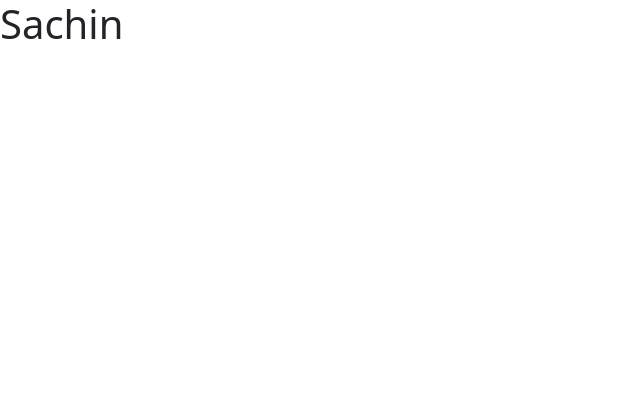
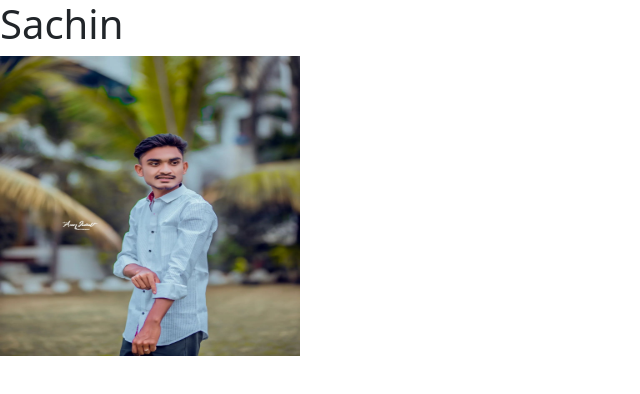
Before and after one commit to SachinRathod0101/My-Portfolio, a plain HTML site: page index.html in a window 1280 px wide. Shown: the whole page, without its empty margins (0-640 px from the left). Drawn offline with nearby package versions, Linux system fonts and the light colour scheme.

Commit message:
version-2
add new photo

```diff
--- a/index.html
+++ b/index.html
@@ -10,5 +10,6 @@
 </head>
 <body>
     <h1>Sachin</h1>
+    <img src="../public/images/sachin1.jpeg" alt="" width="300" height="300">
 </body>
 </html>
```
Also changed, not shown: public/images/sachin1.jpeg (added).
